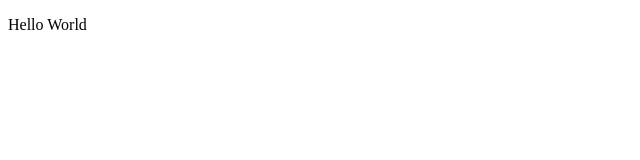
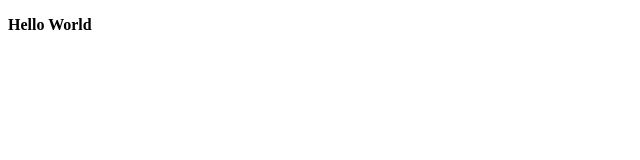
Before and after one commit to Sirawasit/Hello-git, a plain HTML site: page index.html in a window 1280 px wide. Shown: the full height of the page, 0-640 px from the left. Drawn offline with Linux system fonts and the light colour scheme.

Commit message:
edit bta

```diff
--- a/index.html
+++ b/index.html
@@ -6,6 +6,6 @@
     <title>Document</title>
 </head>
 <body>
-    <p>Hello World</p>
+    <b><p>Hello World</p></b>
 </body>
 </html>
```
